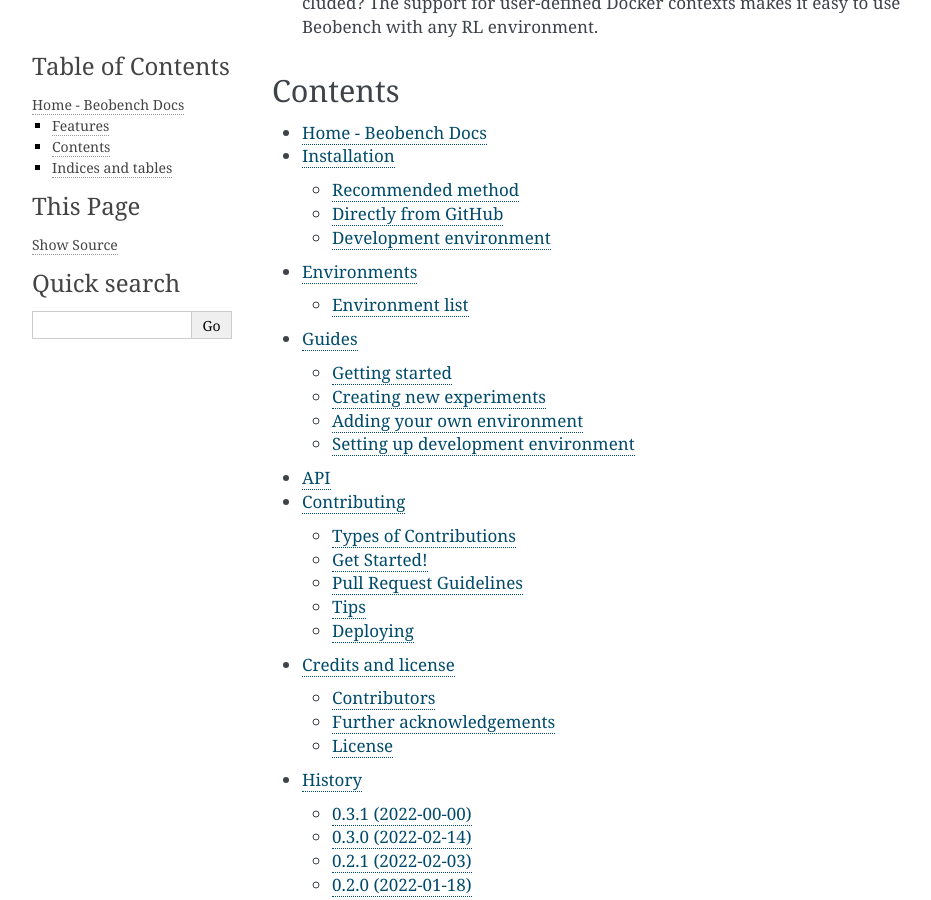
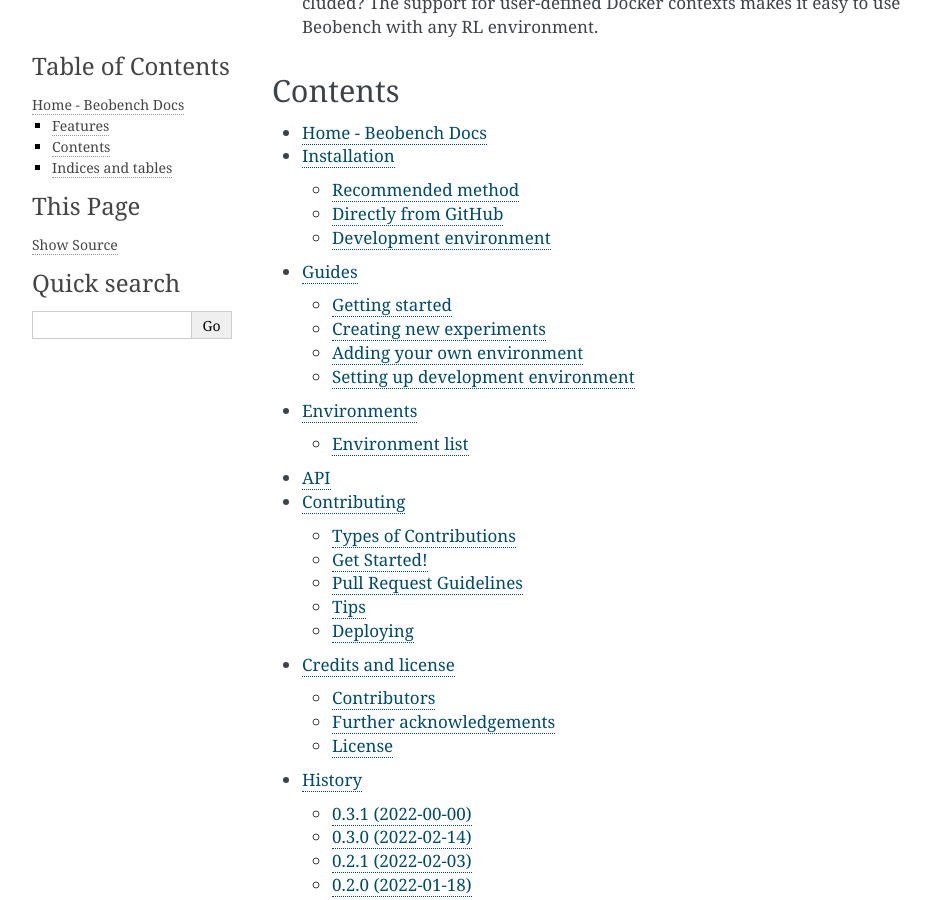
Before and after one commit to rdnfn/beobench, a Sphinx documentation site: the page built from docs/index.rst, in a window 1280 px wide and 900 px high, scrolled down 586 px. Shown: the whole window, without its empty margins (148-1079 px from the left). Built offline with Sphinx 7.4.7, drawn with Linux system fonts in a browser that asks for light colours.

```diff
--- a/docs/index.rst
+++ b/docs/index.rst
@@ -13,8 +13,8 @@ Contents
 
    self
    guides/installation
+   guides
    envs
-   guides
    api
    contributing
    credits
```
